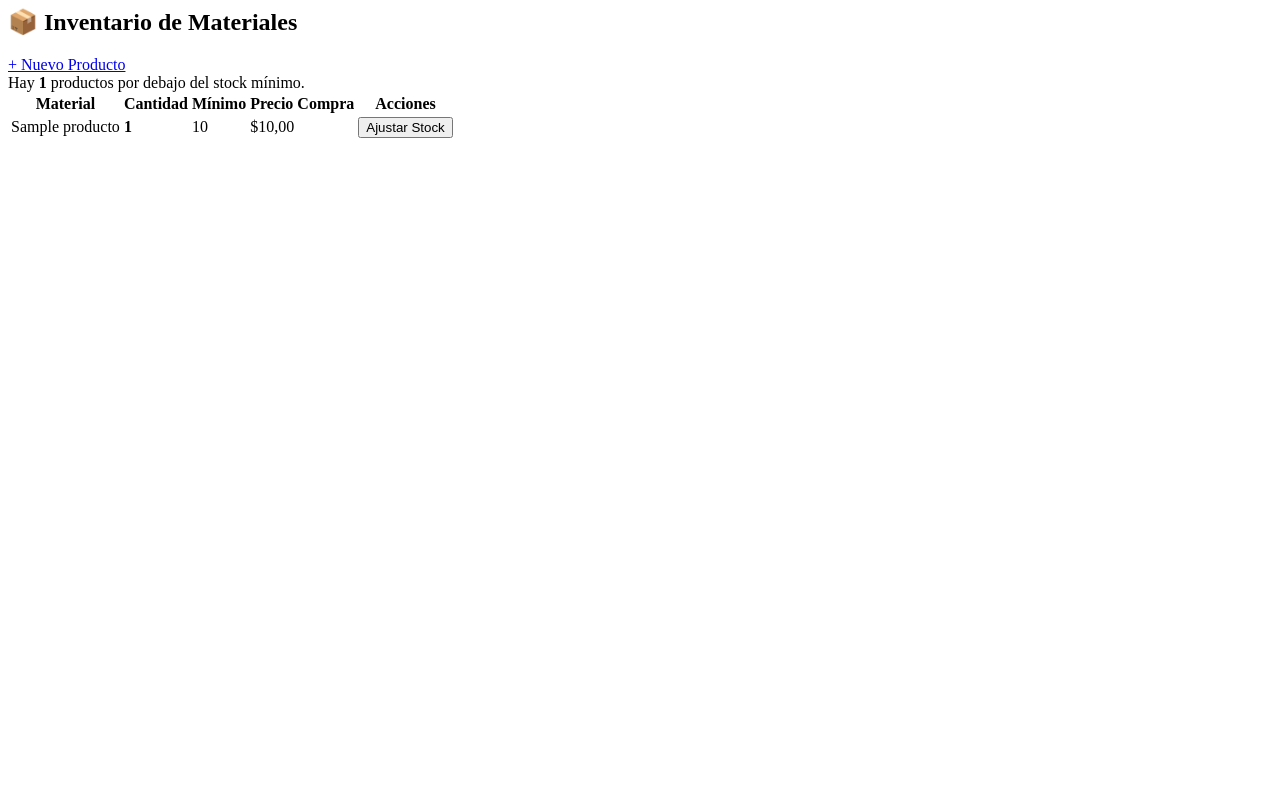
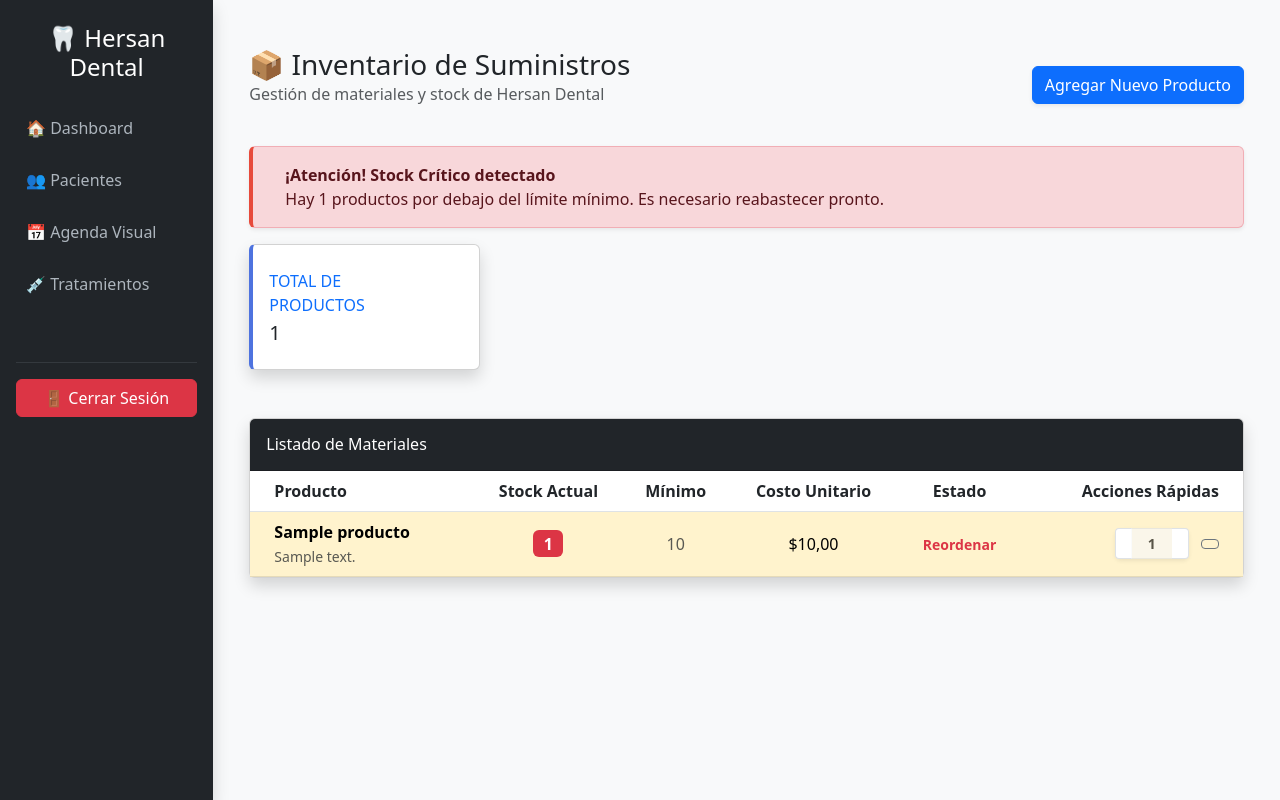
Before and after one commit to herxkull/ClinicaDental, a Django app: page /inventario/ in a window 1280 px wide. Run offline with Django 5.2, Linux system fonts and the light colour scheme; a user stored in the database is signed in; tables that the repository leaves empty hold one stand-in row (values such as "Sample post").

Commit message:
Stock de inventario actualizado

```diff
--- a/gestion/templates/gestion/inventario.html
+++ b/gestion/templates/gestion/inventario.html
@@ -1,38 +1,117 @@
-<div class="container mt-4">
+{% extends 'gestion/base.html' %}
+
+{% block content %}
+<div class="container-fluid mt-4">
+    <!-- Encabezado con Botón de Agregar -->
     <div class="d-flex justify-content-between align-items-center mb-4">
-        <h2>📦 Inventario de Materiales</h2>
-        <a href="#" class="btn btn-primary">+ Nuevo Producto</a>
+        <div>
+            <h1 class="h3 mb-0 text-gray-800">📦 Inventario de Suministros</h1>
+            <p class="text-muted">Gestión de materiales y stock de Hersan Dental</p>
+        </div>
+        <a href="/admin/gestion/producto/add/" class="btn btn-primary shadow-sm">
+            <i class="fas fa-plus fa-sm text-white-50"></i> Agregar Nuevo Producto
+        </a>
     </div>
 
-    <!-- Sección de Alertas -->
+    <!-- Sección de Alertas Críticas -->
     {% if alertas %}
-    <div class="alert alert-warning shadow-sm">
-        <i class="fas fa-exclamation-triangle"></i>
-        Hay <strong>{{ alertas|length }}</strong> productos por debajo del stock mínimo.
+    <div class="alert alert-danger shadow-sm border-left-danger" role="alert">
+        <div class="d-flex align-items-center">
+            <i class="fas fa-exclamation-triangle fa-2x me-3"></i>
+            <div>
+                <strong class="d-block">¡Atención! Stock Crítico detectado</strong>
+                Hay {{ alertas|length }} productos por debajo del límite mínimo. Es necesario reabastecer pronto.
+            </div>
+        </div>
     </div>
     {% endif %}
 
-    <div class="card shadow">
+    <!-- Tarjetas de Resumen Rápido -->
+    <div class="row mb-4">
+        <div class="col-xl-3 col-md-6 mb-4">
+            <div class="card border-left-primary shadow h-100 py-2">
                 <div class="card-body">
-            <table class="table table-hover">
-                <thead class="table-dark">
+                    <div class="row no-gutters align-items-center">
+                        <div class="col mr-2">
+                            <div class="text-xs font-weight-bold text-primary text-uppercase mb-1">Total de Productos</div>
+                            <div class="h5 mb-0 font-weight-bold text-gray-800">{{ productos|length }}</div>
+                        </div>
+                        <div class="col-auto">
+                            <i class="fas fa-boxes fa-2x text-gray-300"></i>
+                        </div>
+                    </div>
+                </div>
+            </div>
+        </div>
+    </div>
+
+    <!-- Tabla de Inventario -->
+    <div class="card shadow mb-4">
+        <div class="card-header py-3 bg-dark text-white">
+            <h6 class="m-0 font-weight-bold">Listado de Materiales</h6>
+        </div>
+        <div class="card-body p-0">
+            <div class="table-responsive">
+                <table class="table table-hover mb-0 align-middle">
+                    <thead class="bg-light">
                         <tr>
-                        <th>Material</th>
-                        <th>Cantidad</th>
-                        <th>Mínimo</th>
-                        <th>Precio Compra</th>
-                        <th>Acciones</th>
+                            <th class="ps-4">Producto</th>
+                            <th class="text-center">Stock Actual</th>
+                            <th class="text-center">Mínimo</th>
+                            <th class="text-center">Costo Unitario</th>
+                            <th class="text-center">Estado</th>
+                            <th class="text-end pe-4">Acciones Rápidas</th>
                         </tr>
                     </thead>
                     <tbody>
                         {% for producto in productos %}
-                    <tr class="{% if producto.necesita_reabastecimiento %}table-danger{% endif %}">
-                        <td>{{ producto.nombre }}</td>
-                        <td><strong>{{ producto.cantidad_actual }}</strong></td>
-                        <td>{{ producto.stock_minimo }}</td>
-                        <td>${{ producto.precio_compra }}</td>
-                        <td>
-                            <button class="btn btn-sm btn-info">Ajustar Stock</button>
+                        <tr {% if producto.necesita_reabastecimiento %}class="table-warning"{% endif %}>
+                            <td class="ps-4">
+                                <span class="fw-bold text-gray-800">{{ producto.nombre }}</span>
+                                <br>
+                                <small class="text-muted">{{ producto.descripcion|default:"Sin descripción" }}</small>
+                            </td>
+                            <td class="text-center">
+                                <span class="badge {% if producto.necesita_reabastecimiento %}bg-danger{% else %}bg-secondary{% endif %} fs-6">
+                                    {{ producto.cantidad_actual }}
+                                </span>
+                            </td>
+                            <td class="text-center text-muted">{{ producto.stock_minimo }}</td>
+                            <td class="text-center">${{ producto.precio_compra }}</td>
+                            <td class="text-center">
+                                {% if producto.necesita_reabastecimiento %}
+                                    <span class="text-danger fw-bold small"><i class="fas fa-arrow-down"></i> Reordenar</span>
+                                {% else %}
+                                    <span class="text-success small"><i class="fas fa-check-circle"></i> Óptimo</span>
+                                {% endif %}
+                            </td>
+                            <td class="text-end pe-4">
+                                <div class="btn-group shadow-sm" role="group">
+                                    <!-- Botón Disminuir -->
+                                    <a href="{% url 'disminuir_stock' producto.pk %}" class="btn btn-sm btn-white border border-end-0">
+                                        <i class="fas fa-minus text-danger"></i>
+                                    </a>
+                                    <!-- Indicador Visual -->
+                                    <button class="btn btn-sm btn-light disabled fw-bold border-top border-bottom px-3">
+                                        {{ producto.cantidad_actual }}
+                                    </button>
+                                    <!-- Botón Aumentar -->
+                                    <a href="{% url 'aumentar_stock' producto.pk %}" class="btn btn-sm btn-white border border-start-0">
+                                        <i class="fas fa-plus text-success"></i>
+                                    </a>
+                                </div>
+
+                                <!-- Botón Editar (Admin) -->
+                                <a href="/admin/gestion/producto/{{ producto.pk }}/change/" class="btn btn-sm btn-outline-secondary ms-2" title="Editar detalles">
+                                    <i class="fas fa-edit"></i>
+                                </a>
+                            </td>
+                        </tr>
+                        {% empty %}
+                        <tr>
+                            <td colspan="6" class="text-center py-5 text-muted">
+                                <i class="fas fa-box-open fa-3x mb-3 d-block"></i>
+                                No hay productos registrados en el inventario.
                             </td>
                         </tr>
                         {% endfor %}
@@ -41,3 +120,12 @@
             </div>
         </div>
     </div>
+</div>
+
+<style>
+    .border-left-primary { border-left: .25rem solid #4e73df!important; }
+    .border-left-danger { border-left: .25rem solid #e74a3b!important; }
+    .btn-white { background-color: #fff; }
+    .btn-white:hover { background-color: #f8f9fc; }
+</style>
+{% endblock %}
--- a/gestion/urls.py
+++ b/gestion/urls.py
@@ -23,4 +23,6 @@ urlpatterns = [
     path('pacientes/exportar/excel/', views.exportar_pacientes_excel, name='exportar_excel'),
     path('pacientes/<int:pk>/estado-cuenta/', views.estado_cuenta_pdf, name='estado_cuenta'),
     path('inventario/', views.lista_inventario, name='inventario'),
+    path('inventario/subir/<int:pk>/', views.aumentar_stock, name='aumentar_stock'),
+    path('inventario/bajar/<int:pk>/', views.disminuir_stock, name='disminuir_stock'),
 ]
--- a/gestion/views.py
+++ b/gestion/views.py
@@ -361,4 +361,19 @@ def lista_inventario(request):
         'productos': productos,
         'alertas': alertas
     })
+
+@login_required
+def aumentar_stock(request, pk):
+    producto = get_object_or_404(Producto, pk=pk)
+    producto.cantidad_actual += 1
+    producto.save()
+    return redirect('inventario')
+
+@login_required
+def disminuir_stock(request, pk):
+    producto = get_object_or_404(Producto, pk=pk)
+    if producto.cantidad_actual > 0:
+        producto.cantidad_actual -= 1
+        producto.save()
+    return redirect('inventario')
 # Create your views here.
```
Lines whose indentation alone changed are shown as unchanged.
